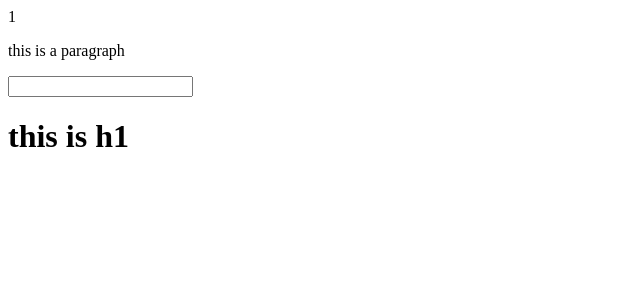
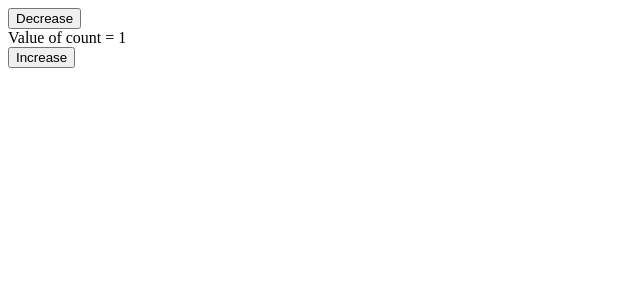
Before and after one commit to koshishthapa517-crypto/INTERN, a React (Vite) app: page / in a window 1280 px wide. Shown: the top 300 px of the page, without its empty margins (0-640 px from the left). Built offline with nearby package versions, Linux system fonts and the light colour scheme.

Commit message:
Implement counter functionality and add new components: Body, Footer, and Navbar

```diff
--- a/src/App.jsx
+++ b/src/App.jsx
@@ -1,17 +1,21 @@
+import { useState } from "react";
+
 function App() {
-var a = 1;
+  const [count , setcount] = useState(1);
+  const handleIncreaseCount =()=>{
+    setcount((prev)=>prev+1)
+  }
+  const handleDecreaseCount =()=>{
+    setcount((prev)=>prev-1)
+  }
   return (
-  <>
+    <>
     <div>
-      {
-        a
-      }
+      <button onClick={handleDecreaseCount}>Decrease</button>
+      <div>Value of count = {count}</div>
+      <button onClick={handleIncreaseCount}>Increase</button>
     </div>
-    <p>this is a paragraph</p>
-    <input type="number" />
-    <h1>this is h1</h1>
-
-  </>
+    </>
   )
 }
 
```
Also changed, not shown: src/components/Body.jsx (added, +9 -0 lines), src/components/Footer.jsx (added, +9 -0 lines), src/components/NavBar.jsx (added, +9 -0 lines).
